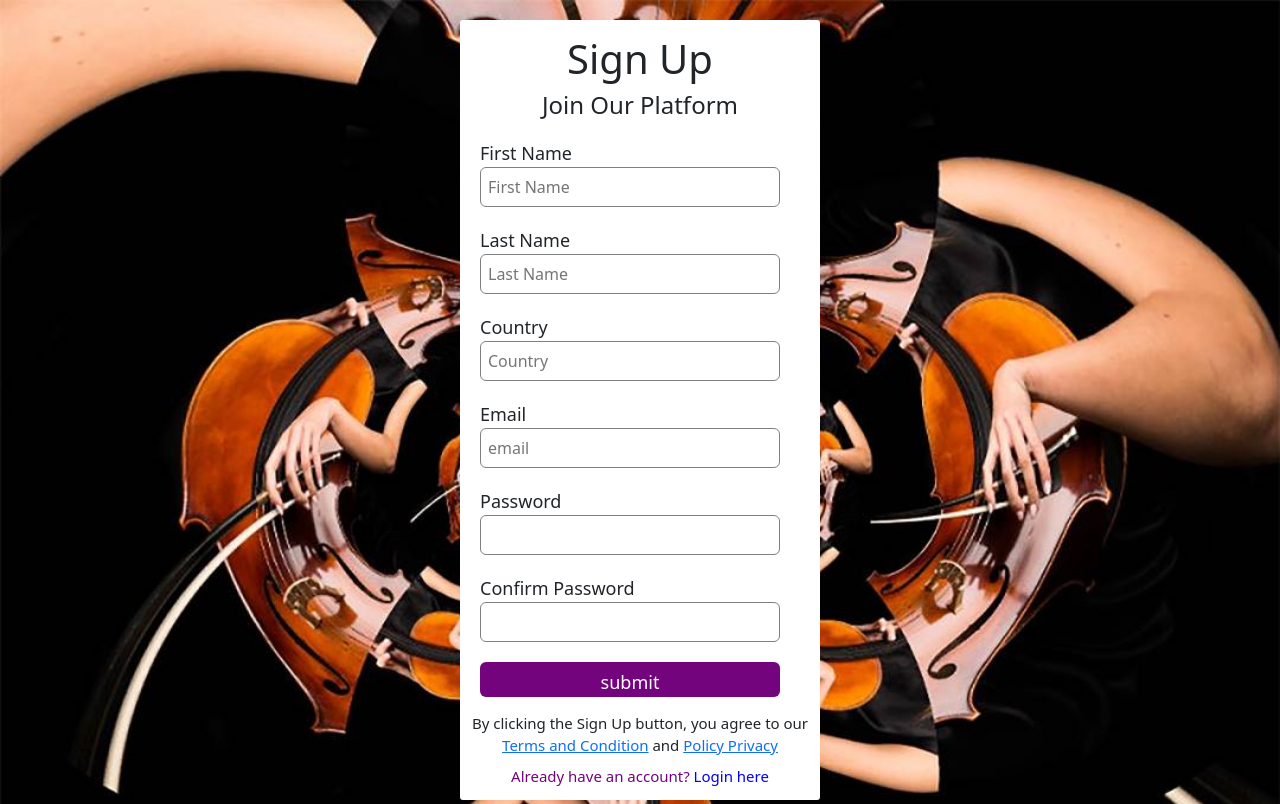
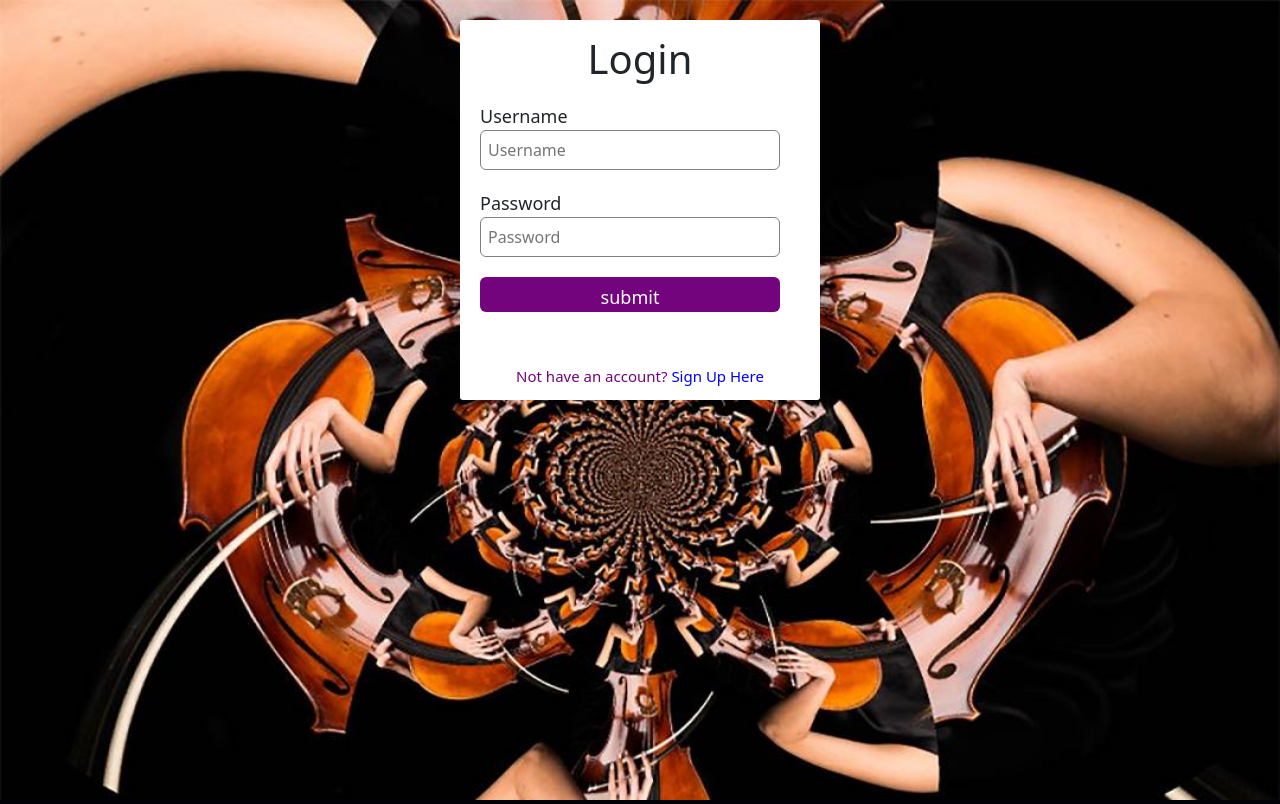
Before and after one commit to ShogoMark/RippleTone, a Flask app: page /login in a window 1280 px wide. Run offline with Flask 3, Linux system fonts and the light colour scheme.

Commit message:
cleanups

```diff
--- a/app.py
+++ b/app.py
@@ -1,7 +1,7 @@
 #!/usr/bin/python3
 
-from flask import Flask, render_template, request
-from models.user_model import User, RegisterForm, create_user, check_login
+from flask import Flask, render_template, request, redirect
+from models.user_model import User, LoginForm, RegisterForm, create_user, check_login
 from passlib.hash import sha256_crypt
 import os
 import secrets
@@ -26,33 +26,39 @@ def index():
 def signup():
     form = RegisterForm(request.form)
     if request.method == 'POST' and form.validate():
-        name = form.name.data
-        password = sha256_crypt.encrypt(str(form.password.data))
+        Firstname = form.Firstname.data
+        Lastname = form.Lastname.data
+        Username = form.Username.data
+        Country = form.Country.data
+        Email = form.Email.data
+        Password = sha256_crypt.encrypt(str(form.Password.data))
+        confirm_password = form.confirm_password.data
 
-        create_user(name, password)
+        #validating the password and confirm password
+        if Password != confirm_password:
+            return redirect(url_for('home.html'))
 
-    return redirect(url_for('sign_up.html'))
+    return render_template('sign_up.html', error='Passwords do not match', form=form)
+
+
+    create_user(Firstname, Lastname, Username, Password, Country, Email)
 
 
 @app.route('/login', methods=['GET', 'POST'])
 def login():
-    error_message = None
-    if request.method == 'POST':
-        # Get the username and password entered by the user
-        name = request.form.get('name')
-        password = request.form.get('password')
+    form = LoginForm()
 
-        #Perform authentication logic (e.g., check if username and password are valid)
-        if check_login(name, password):
+    if form.validate_on_submit():
+        Username = form.username.data
+        Password = form.password.data
+
+		#Perform authentication logic (e.g., check if username and password are valid)
+        if check_login(Username, Password):
             # Authentication successful
             # Redirect the user to a protected page or perform other actions
             return redirect(url_for('dashboard'))
-        else:
-            # Authentication failed
-            error_message = 'Invalid username or password'
-
     # Render the login template
-    return render_template('sign_up.html', error_message=error_message)
+    return render_template('login.html', form=form)
 
 if __name__ == '__main__':
     app.run(debug=True)
--- a/models/user_model.py
+++ b/models/user_model.py
@@ -23,54 +23,59 @@ Session = sessionmaker(bind=engine)
 Base = declarative_base()
 
 class RegisterForm(FlaskForm):
-    name = StringField('Username', validators=[DataRequired()])
-    password = PasswordField('Password', validators=[DataRequired()])
-    confirm_password = PasswordField('Confirm Password', validators=[DataRequired(), EqualTo('password')])
+    Firstname = StringField('Firstname', validators=[DataRequired()])
+    Lastname = StringField('Lastname', validators=[DataRequired()])
+    Username = StringField('Username', validators=[DataRequired()])
+    Password = PasswordField('Password', validators=[DataRequired()])
+    confirm_password = PasswordField('Confirm Password', validators=[DataRequired(), EqualTo('Password')])
     submit = SubmitField('Sign Up')
 
 class User(Base):
     __tablename__ = 'users'
     id = Column(Integer, primary_key=True)
     user_id = Column(String(36), unique=True, default=str(uuid.uuid4()))
-    name = Column(String(100), unique=True)
-    password = Column(String(100))
+    Username = Column(String(100), unique=True)
+    Password = Column(String(100))
+    Country = Column(String(100))
+    Email = Column(String(100))
 
-    def __init__(self, name, password):
+    def __init__(self, Firstname, Lastname, Username, Password, Country, Email):
         self.user_id = str(uuid.uuid4())
-        self.name = name
-        self.password = password
-        self.preferences = {}
-        self.history = []
+        self.Firstname = Firstname
+        self.Lastname = Lastname
+        self.Username = Username
+        self.Password = Password
+        self.Country = Country
+        self.Email = Email
 
-    def add_preference(self, item_id, rating):
-        self.preferences[item_id] = rating
-
-    def add_to_history(self, item_id):
-        self.history.append(item_id)
+class LoginForm(FlaskForm):
+    Username = StringField('Username', validators=[DataRequired()])
+    Password = PasswordField('Password', validators=[DataRequired()])
+    submit = SubmitField('Log In')
 
 # Function to check login details
-def check_login(name, password):
+def check_login(Username, Password):
     # Create a session
     session = Session()
 
     # Query the user by username
-    user = session.query(User).filter(User.name == name).first()
+    user = session.query(User).filter(User.Username == Username).first()
 
     if user is None:
         return False  # User not found
 
-    if user.password == password:
+    if user.Password == Password:
         return True  # Login successful
 
     return False  # Incorrect password
 
 
-def create_user(name, password):
+def create_user(Firstname, Lastname, Username, Password, Country, Email):
     # Create a session
     session = Session()
 
     # Create a new User instance
-    user = User(name=name, password=password)
+    user = User(Firstname=Firstname, Lastname=Lastname, Username=Username, Password=Password, Country=Country, Email=Email)
 
     # Add the user to the session
     session.add(user)
--- a/templates/home.html
+++ b/templates/home.html
@@ -25,8 +25,8 @@
     <aside class="sidebar">
 
         <div class="logins"><a class="circle"><i class="fa-solid fa-user"></i></a>
-            <a class="sign" href="">sign-in</a>
-            <a class="sign" href="/login">sign up</a>
+            <a class="sign" href="/login">sign-in</a>
+            <a class="sign" href="/sign_up">sign up</a>
         </div>
 
         <div class="side-item">
```
Also changed, not shown: templates/login.html (renamed from templates/sign_in.html).
